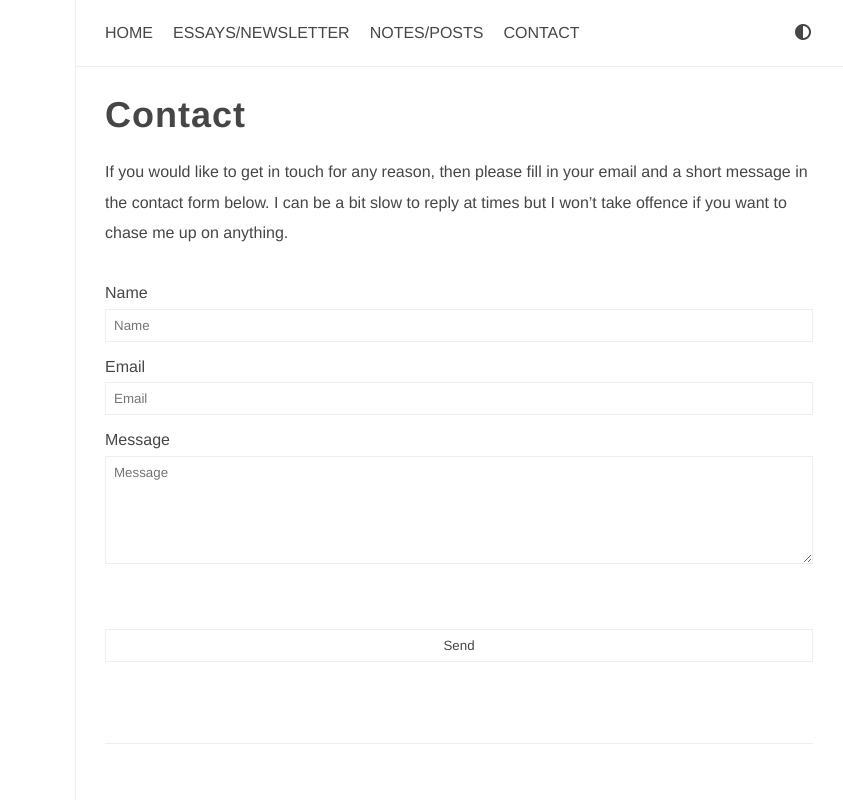
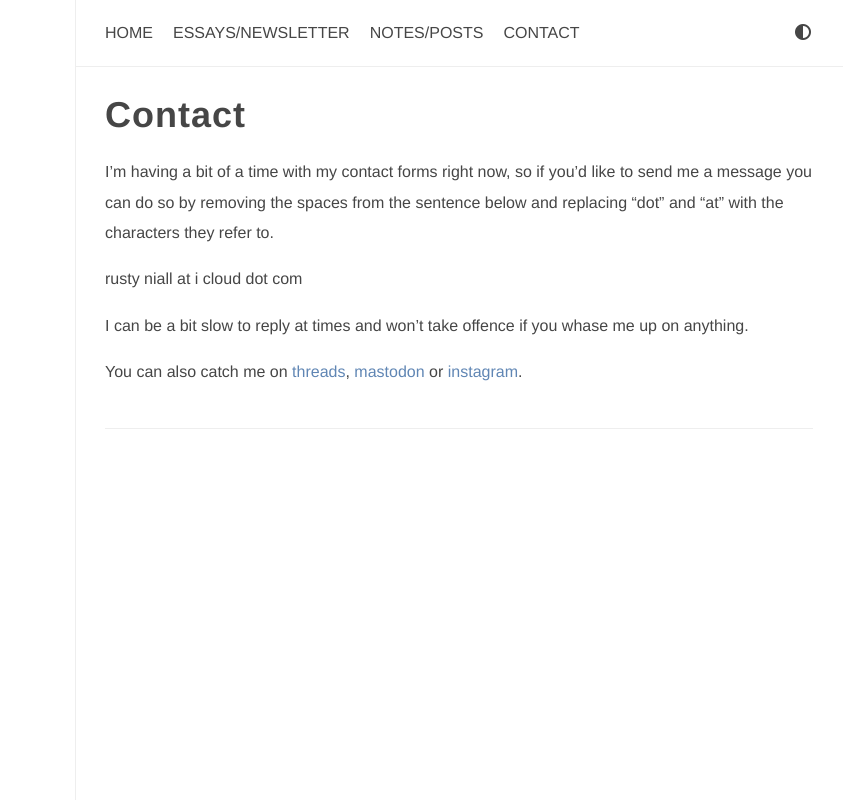
Before and after one commit to poetniall/poetniall.github.io, a plain HTML site: page contact/index.html in a window 1280 px wide. Shown: the full height of the page, 437-1280 px from the left. Drawn offline with Linux system fonts and the light colour scheme.

Commit message:
ditch contact form

```diff
--- a/contact/index.html
+++ b/contact/index.html
@@ -113,13 +113,17 @@
 
 
   <meta name="twitter:card" content="summary"/><meta name="twitter:title" content="Contact"/>
-<meta name="twitter:description" content="If you would like to get in touch for any reason, then please fill in your email and a short message in the contact form below. I can be a bit slow to reply at times but I won&rsquo;t take offence if you want to chase me up on anything."/>
+<meta name="twitter:description" content="I&rsquo;m having a bit of a time with my contact forms right now, so if you&rsquo;d like to send me a message you can do so by removing the spaces from the sentence below and replacing &ldquo;dot&rdquo; and &ldquo;at&rdquo; with the characters they refer to.
+rusty niall at i cloud dot com
+I can be a bit slow to reply at times and won&rsquo;t take offence if you whase me up on anything."/>
 
 
 
 
   <meta property="og:title" content="Contact" />
-<meta property="og:description" content="If you would like to get in touch for any reason, then please fill in your email and a short message in the contact form below. I can be a bit slow to reply at times but I won&rsquo;t take offence if you want to chase me up on anything." />
+<meta property="og:description" content="I&rsquo;m having a bit of a time with my contact forms right now, so if you&rsquo;d like to send me a message you can do so by removing the spaces from the sentence below and replacing &ldquo;dot&rdquo; and &ldquo;at&rdquo; with the characters they refer to.
+rusty niall at i cloud dot com
+I can be a bit slow to reply at times and won&rsquo;t take offence if you whase me up on anything." />
 <meta property="og:type" content="article" />
 <meta property="og:url" content="https://niallosullivan.co.uk/contact/" /><meta property="article:section" content="" />
 <meta property="article:published_time" content="2023-12-28T18:37:27+00:00" />
@@ -142,7 +146,7 @@
         "alternativeHeadline": "",
         "description": "
 
-        If you would like to get in touch for any reason, then please fill in your email and a short message in the contact form below. I can be a bit slow to reply at times but I won\u0026rsquo;t take offence if you want to chase me up on anything.
+        I\u0026rsquo;m having a bit of a time with my contact forms right now, so if you\u0026rsquo;d like to send me a message you can do so by removing the spaces from the sentence below and replacing \u0026ldquo;dot\u0026rdquo; and \u0026ldquo;at\u0026rdquo; with the characters they refer to.\nrusty niall at i cloud dot com\nI can be a bit slow to reply at times and won\u0026rsquo;t take offence if you whase me up on anything.
 
 
 
@@ -192,7 +196,7 @@
 
     ,
         "url" : "https:\/\/niallosullivan.co.uk\/contact\/",
-        "wordCount" : "50",
+        "wordCount" : "83",
         "genre" : [ ],
         "keywords" : [ ]
     }
@@ -357,35 +361,10 @@
 
     <div class="post__content">
       <h1>Contact</h1>
-      <p>If you would like to get in touch for any reason, then please fill in your email and a short message in the contact form below. I can be a bit slow to reply at times but I won&rsquo;t take offence if you want to chase me up on anything.</p>
-
-<div class="contact-form">
-  <form class="form-style" method="POST" action="" data-toggle="validator">
-    <ul>
-      <li>
-        <label for="username">Name</label>
-        <input class="field-style field-full" type="text" name="username" id="username" placeholder="Name" required>
-      </li>
-      <li>
-        <label for="email">Email</label>
-        <input class="field-style field-full" type="email" id="email" name="email" placeholder="Email" required>
-      </li>
-      <li>
-        <label for="message">Message</label>
-        <textarea class="field-style" name="message" id="message" rows="6" placeholder="Message"></textarea>
-      </li>
-      <li>
-        <div class="g-recaptcha" data-sitekey=""></div>
-      </li>
-      <li>
-        <input class="field-style" type="submit" value="Send" />
-      </li>
-      <li>
-        <input type="text" name="_gotcha" style="display:none" />
-      </li>
-    </ul>
-  </form>
-</div>
+      <p>I&rsquo;m having a bit of a time with my contact forms right now, so if you&rsquo;d like to send me a message you can do so by removing the spaces from the sentence below and replacing &ldquo;dot&rdquo; and &ldquo;at&rdquo; with the characters they refer to.</p>
+<p>rusty niall at i cloud dot com</p>
+<p>I can be a bit slow to reply at times and won&rsquo;t take offence if you whase me up on anything.</p>
+<p>You can also catch me on <a href="https://threads.net/@rusty_niall">threads</a>, <a href="https://sunny.garden/@rustyniall">mastodon</a> or <a href="https://instagram.com/rusty_niall">instagram</a>.</p>
 </div>
     <div class="post__footer">
 
```
